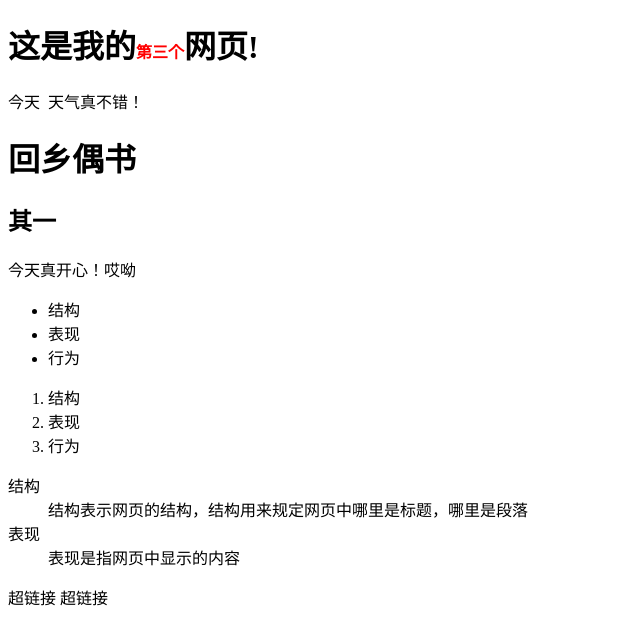
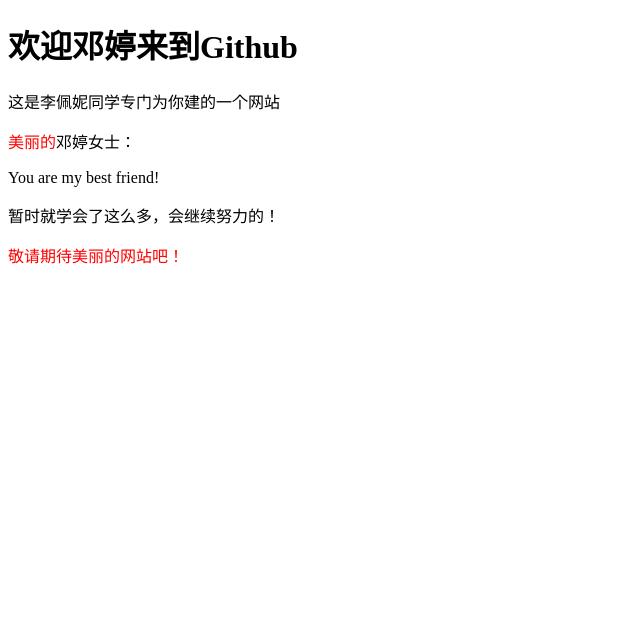
Before and after one commit to CHN-song/fantastic-journey, a plain HTML site: page index.html in a window 1280 px wide. Shown: the whole page, without its empty margins (0-640 px from the left). Drawn offline with Linux system fonts and the light colour scheme.

Commit message:
Add files via upload

```diff
--- a/index.html
+++ b/index.html
@@ -1,63 +1,16 @@
-<!DOCTYPE html> <!--文档声明-->
+<!DOCTYPE html>
 <html>
     <head>
-        <!--
-            可以通过meta标签来设置网页的元数据，元数据不是给用户看的
-            charset 指定网页的字符集
-            name 指定数据的名称
-            content 指定数据的内容
-        -->
-        <meta charset="utf-8" name="keywords" content="HTML5,前端，CSS3">
-        <meta name="description" content="这是一个非常不错的网站">
-        <title>标签的属性</title>
+        <title>欢迎</title>
+        <meta charset="utf-8">
+        <meta name="keywords" content="欢迎，邓婷">
     </head>
     <body>
-        <!--
-        属性和标签名或其他属性应该使用空格隔开
-        属性名不能瞎写(color),应该根据文档中的规定来写
-        -->
-        <h1>这是我的<font color="red" size="3">第三个</font>网页!</h1>
-        <!--
-            如果我们需要在网页中写特殊的符号，则需要使用html中的实体（转义字符）
-            实体的语法：
-                &实体的名字；
-                    &nbsp; 空格
-                    &gt; 大于号
-                    &lt; 小于号
-                    &copy; 版权符号
-        -->
-        <p>今天&nbsp;&nbsp;天气真不错！</p>
-        <!-- hgroup标签用来为标题分组，可以将一组相关的标题同时放入到hgroup -->
-        <hgroup>
-            <h1>回乡偶书</h1>
-            <h2>其一</h2>
-        </hgroup>
-        <div>今天真开心！哎呦</div>
-        <!--
-            无序列表，使用ul标签来创建（用得比较多）
-            有序列表，使用ol标签来创建
-            定义列表，使用dl标签来创建（用得比较少）
-                     使用dt来表示定义的内容
-                     使用dd来对内容进行解释说明
-            列表之间可以互相嵌套
-        -->
-        <ul>
-            <li>结构</li>
-            <li>表现</li>
-            <li>行为</li>
-        </ul>
-        <ol>
-            <li>结构</li>
-            <li>表现</li>
-            <li>行为</li>
-        </ol>
-        <dl>
-            <dt>结构</dt>
-            <dd>结构表示网页的结构，结构用来规定网页中哪里是标题，哪里是段落</dd>
-            <dt>表现</dt>
-            <dd>表现是指网页中显示的内容</dd>
-        </dl>
-        <a>超链接</a>
-        <a>超链接</a>
+        <h1>欢迎邓婷来到Github</h1>
+        <p>这是李佩妮同学专门为你建的一个网站</p>
+        <p><font color="red" size="3">美丽的</font>邓婷女士：</p>
+        <p>You are my best friend!</p>
+        <p>暂时就学会了这么多，会继续努力的！</p>
+        <p><font color="red">敬请期待美丽的网站吧！</font></p>
     </body>
 </html>
```
